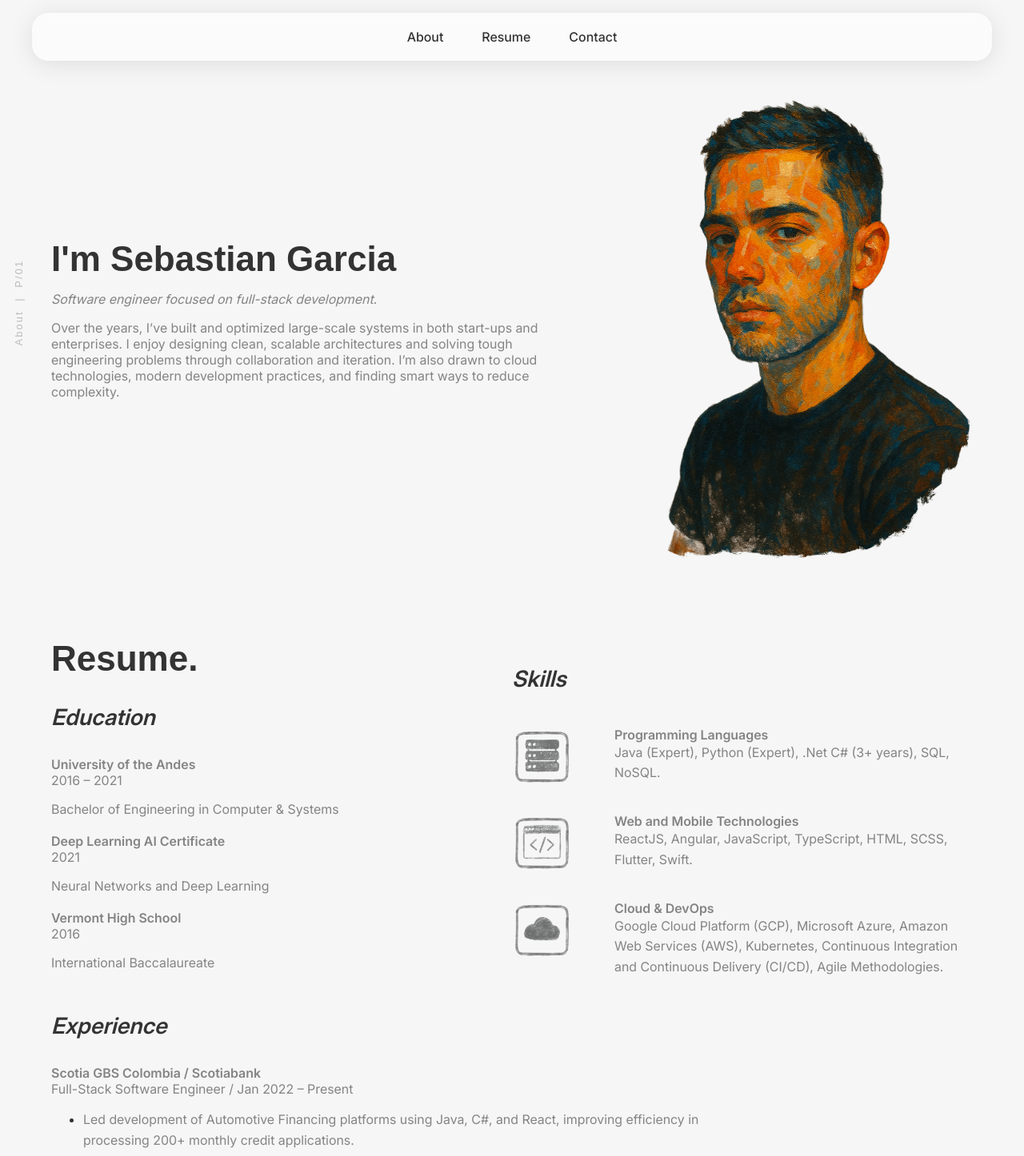
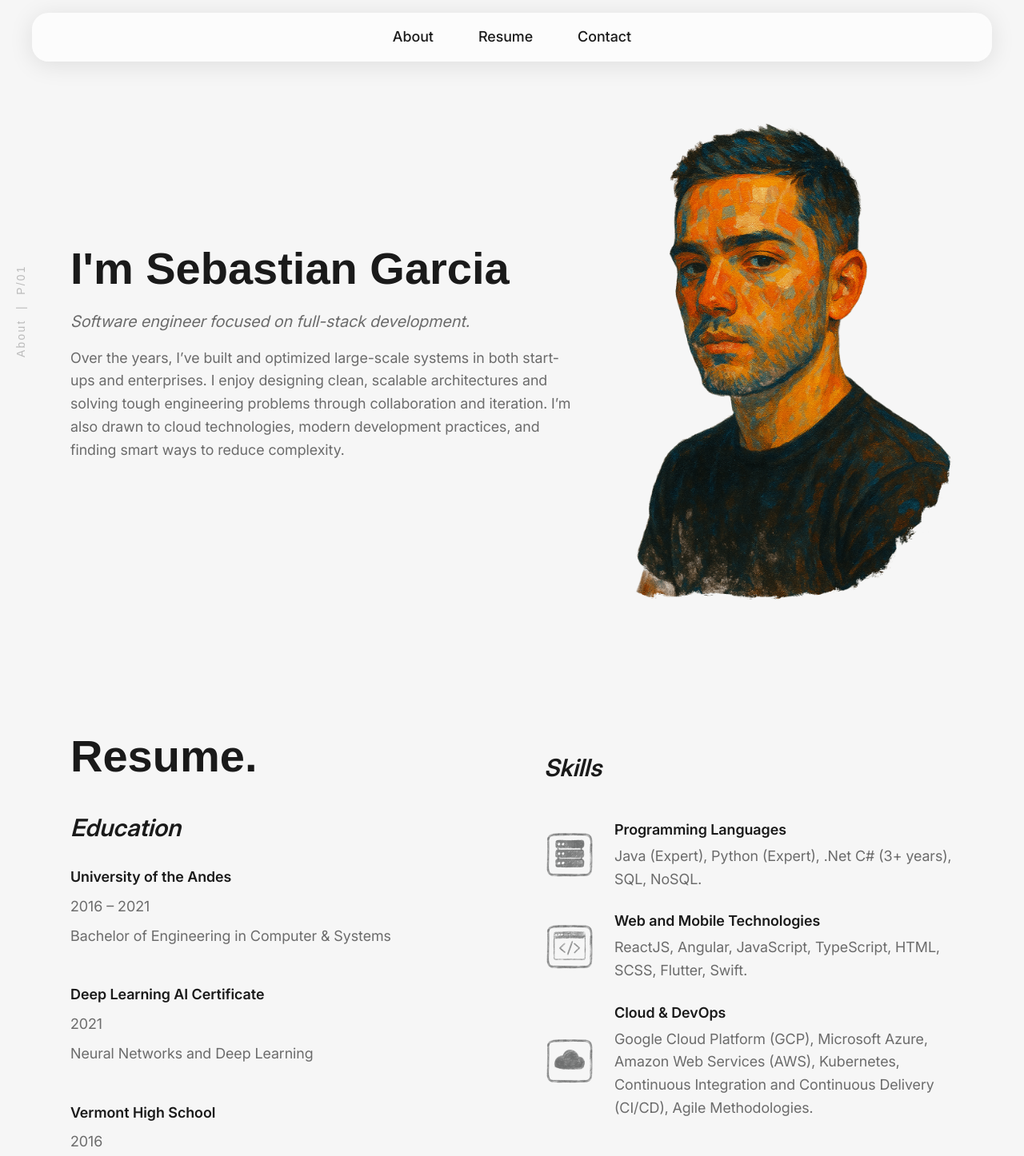
Before and after one commit to seebgar/sebastiangarcia, an Astro site: page / in a window 1280 px wide. Shown: the top 1446 px of the page at 80% size. Built offline with nearby package versions, Linux system fonts and the light colour scheme; Astro itself is replaced by a stand-in of ours; a web font is replaced by a local one.

Commit message:
Update layout dimensions

```diff
--- a/src/components/About.astro
+++ b/src/components/About.astro
@@ -3,7 +3,7 @@ import { Image } from "astro:assets";
 import profilePhoto from "../assets/photos/profile-min.png";
 ---
 
-<div id="pre__section">
+<div class="pre__section">
     <section class="about" id="about">
         <div class="about__txt__section">
             <h1 class="about__txt__title">I'm Sebastian Garcia</h1>
@@ -23,7 +23,7 @@ import profilePhoto from "../assets/photos/profile-min.png";
         <Image
             class="about__image"
             src={profilePhoto}
-            alt="Profile Photo"
+            alt="Portrait of Sebastian Garcia"
             width={400}
             height={600}
             loading="lazy"
--- a/src/components/Contact.astro
+++ b/src/components/Contact.astro
@@ -3,7 +3,7 @@ import { Image } from "astro:assets";
 import profilePhoto from "../assets/photos/bogota-min.jpg";
 ---
 
-<div id="pre__section">
+<div class="pre__section">
     <section class="contact" id="contact">
         <div class="contact__txt__section">
             <h1 class="contact__txt__title">Contact</h1>
@@ -36,7 +36,7 @@ import profilePhoto from "../assets/photos/bogota-min.jpg";
         <Image
             class="contact__image"
             src={profilePhoto}
-            alt="Profile Photo"
+            alt="Bogotá, Colombia skyline"
             loading="lazy"
             decoding="async"
         />
--- a/src/styles/global.css
+++ b/src/styles/global.css
@@ -24,38 +24,80 @@
 
 /* ====== Root ====== */
 :root {
-    --max-w: 1200px;
+    --container-max: 75rem;
+    --prose-max: 65ch;
+    --radius-md: 0.75rem;
     --radius-xl: 1.3rem;
 
-    --space-s: clamp(0.75rem, 2vw, 1rem);
-    --space-m: clamp(1rem, 3vw, 2rem);
-    --space-l: clamp(1.75rem, 6vw, 4rem);
+    --gutter: clamp(1.25rem, 4vw, 3rem);
 
-    --text-body: clamp(0.95rem, 1.5vw, 1rem);
-    --text-subtitle: clamp(1.25rem, 2.75vw + 0.25rem, 1.75rem);
-    --text-title: clamp(2rem, 4vw + 0.5rem, 2.75rem);
+    --space-3xs: 0.25rem;
+    --space-2xs: 0.5rem;
+    --space-xs: 0.75rem;
+    --space-s: clamp(0.75rem, 1.5vw, 1rem);
+    --space-m: clamp(1rem, 2.5vw, 1.5rem);
+    --space-l: clamp(1.5rem, 4vw, 2.5rem);
+    --space-xl: clamp(2rem, 5vw, 3.5rem);
+    --space-2xl: clamp(3rem, 7vw, 5rem);
+    --space-3xl: clamp(4rem, 9vw, 7rem);
 
-    --gray-600: #848484;
-    --header-color: #333;
-    --txt-color: #848484;
+    --text-xs: clamp(0.75rem, 0.7rem + 0.2vw, 0.875rem);
+    --text-sm: clamp(0.875rem, 0.825rem + 0.25vw, 1rem);
+    --text-body: clamp(1rem, 0.95rem + 0.25vw, 1.125rem);
+    --text-lg: clamp(1.125rem, 1.05rem + 0.4vw, 1.25rem);
+    --text-subtitle: clamp(1.375rem, 1.1rem + 1.4vw, 1.875rem);
+    --text-title: clamp(2.25rem, 1.5rem + 3vw, 3.5rem);
+
+    --leading-tight: 1.2;
+    --leading-snug: 1.4;
+    --leading-normal: 1.6;
+    --leading-relaxed: 1.75;
+
+    --header-height: 4.5rem;
+
+    --header-color: #1a1a1a;
+    --txt-color: #6b6b6b;
+    --bg-color: #f6f6f6;
+    --border-color: rgba(0, 0, 0, 0.08);
+    --surface: rgba(255, 255, 255, 0.65);
     --shadow-md: 0 4px 20px rgb(0 0 0 / 0.08);
+    --shadow-lg: 0 4px 30px rgb(0 0 0 / 0.1);
 
     --blur-strong: 7.2px;
 }
 
-/* ====== Global ====== */
+/* ====== Reset / Base ====== */
+*,
+*::before,
+*::after {
+    box-sizing: border-box;
+}
+
 html {
     scroll-behavior: smooth;
-    scroll-padding-top: 8rem;
+    scroll-padding-top: calc(var(--header-height) + var(--space-m));
 }
+
 html,
 body {
     margin: 0;
-    width: 100%;
-    height: 100%;
-    background-color: #f6f6f6;
+    background-color: var(--bg-color);
     font-family: "Inter", sans-serif;
     color: var(--header-color);
+    -webkit-font-smoothing: antialiased;
+    -moz-osx-font-smoothing: grayscale;
+}
+
+body {
+    min-height: 100svh;
+    font-size: var(--text-body);
+    line-height: var(--leading-normal);
+}
+
+img {
+    display: block;
+    max-width: 100%;
+    height: auto;
 }
 
 h1,
@@ -65,70 +107,88 @@ h4,
 h5,
 h6 {
     font-family: "Noto Sans JP", sans-serif;
+    line-height: var(--leading-tight);
+    margin: 0;
+    color: var(--header-color);
 }
 
 p {
     color: var(--txt-color);
     font-size: var(--text-body);
+    line-height: var(--leading-normal);
     margin: 0;
 }
 
-#pre__section {
+a {
+    color: inherit;
+    text-decoration: none;
+    transition: opacity 120ms ease;
+}
+
+a:hover {
+    opacity: 0.6;
+}
+
+a:focus-visible {
+    outline: 2px solid var(--header-color);
+    outline-offset: 3px;
+    border-radius: 0.125rem;
+}
+
+main {
+    display: flex;
+    flex-direction: column;
+}
+
+.pre__section {
     position: relative;
     width: 100%;
 }
+
 .page__index {
     display: none;
-}
-
-.header__nav__list a,
-.contact__txt__subtitle a {
-    color: var(--header-color);
-    font-size: 1rem;
-    text-decoration: none;
-    transition: opacity 120ms ease;
-}
-.header__nav__list a:hover,
-.header__nav__list a:focus-visible,
-.contact__txt__subtitle a:hover,
-.contact__txt__subtitle a:focus-visible {
-    opacity: 0.6;
-    outline: none;
 }
 
 /* ====== Header ====== */
 #header {
     position: fixed;
-    top: 1rem;
-    left: 50%;
-    transform: translateX(-50%);
-    width: calc(100% - 2rem);
-    max-width: var(--max-w);
+    inset-block-start: var(--space-s);
+    inset-inline: var(--space-m);
+    margin-inline: auto;
+    max-width: var(--container-max);
     z-index: 1000;
-    background: rgba(255, 255, 255, 0.6);
-    box-shadow: 0 4px 30px rgba(0, 0, 0, 0.1);
+    background: var(--surface);
+    box-shadow: var(--shadow-lg);
     backdrop-filter: blur(var(--blur-strong));
     -webkit-backdrop-filter: blur(var(--blur-strong));
     border-radius: var(--radius-xl);
     font-weight: 500;
 }
+
 .header__nav__list {
     display: flex;
     justify-content: center;
-    gap: 1.2rem;
+    align-items: center;
+    gap: var(--space-m);
     margin: 0;
-    padding: 1.25rem 2rem;
+    padding: var(--space-s) var(--space-l);
     list-style: none;
+}
+
+.header__nav__list a {
+    color: var(--header-color);
+    font-size: var(--text-body);
 }
 
 /* ====== Footer ====== */
 .footer {
-    padding: 2rem;
+    padding: var(--space-l) var(--gutter);
 }
+
 .footer p {
     color: var(--header-color);
     text-align: right;
-    line-height: 1.6;
+    line-height: var(--leading-normal);
 }
 
 /* ====== Sections ====== */
@@ -136,110 +196,155 @@ p {
 .resume,
 .resume_experience,
 .contact {
-    width: calc(100% - var(--space-l) * 2);
-    max-width: var(--max-w);
+    width: 100%;
+    max-width: var(--container-max);
     margin-inline: auto;
+    padding-inline: var(--gutter);
     display: grid;
     grid-template-columns: 1fr;
-    align-content: flex-start;
 }
 
 /* ====== About ====== */
 .about {
+    gap: var(--space-l);
+    min-height: 100svh;
+    padding-block: calc(var(--header-height) + var(--space-xl))
+        var(--space-2xl);
+    align-content: center;
+}
+
+.about__txt__section {
+    display: grid;
     gap: var(--space-s);
-    min-height: 80svh;
-    margin-top: 2rem;
 }
-.about__txt__section {
-    margin-top: 4rem;
-}
+
 .about__txt__title {
     font-weight: 600;
     font-size: var(--text-title);
-    line-height: 1.1;
-    margin: 0;
 }
+
 .about__txt__subtitle {
     font-style: italic;
-    margin-block: var(--space-s);
+    font-size: var(--text-lg);
 }
+
+.about__txt__section p {
+    max-width: var(--prose-max);
+}
+
 .about__image {
-    max-width: 60%;
+    width: 100%;
+    max-width: 22rem;
     justify-self: center;
-    height: auto;
+    border-radius: var(--radius-md);
 }
 
 /* ====== Resume ====== */
+.resume {
+    gap: var(--space-xl);
+    padding-block: var(--space-2xl);
+}
+
 .resume__txt__section {
-    margin-top: 0;
+    display: grid;
+    gap: var(--space-2xs);
+    align-content: start;
 }
+
 .resume__skills {
     display: grid;
-    grid-template-columns: 1fr 4fr;
-    grid-template-rows: repeat(4, 1fr);
-    grid-column-gap: 1rem;
-    grid-row-gap: 0px;
+    grid-template-columns: auto 1fr;
+    column-gap: var(--space-m);
+    row-gap: var(--space-m);
+    align-items: center;
 }
 
 .resume__skills__title {
-    grid-area: 1 / 1 / 2 / 3;
+    grid-column: 1 / -1;
 }
-.resume__skills__1 {
-    grid-area: 2 / 1 / 3 / 2;
+
+.resume__skills__1,
+.resume__skills__3,
+.resume__skills__5 {
+    display: flex;
+    align-items: center;
+    justify-content: center;
 }
-.resume__skills__2 {
-    grid-area: 2 / 2 / 3 / 3;
+
+.resume__skills__2,
+.resume__skills__4,
+.resume__skills__6 {
+    display: grid;
+    gap: var(--space-3xs);
 }
-.resume__skills__3 {
-    grid-area: 3 / 1 / 4 / 2;
+
+.resume__txt__skill__item {
+    line-height: var(--leading-normal);
+    max-width: var(--prose-max);
 }
-.resume__skills__4 {
-    grid-area: 3 / 2 / 4 / 3;
-}
-.resume__skills__5 {
-    grid-area: 4 / 1 / 5 / 2;
-}
-.resume__skills__6 {
-    grid-area: 4 / 2 / 5 / 3;
-}
-.resume__txt__skill__item {
-    line-height: 1.6;
-}
+
 .resumen__skills__icon {
-    justify-self: center;
-    height: 75px;
-    width: 75px;
+    height: clamp(3.25rem, 5vw, 4.5rem);
+    width: clamp(3.25rem, 5vw, 4.5rem);
     object-fit: contain;
 }
+
 .resume__txt__subtitle {
     font-style: italic;
-    margin-block: var(--space-l);
+    margin-block: var(--space-m) var(--space-s);
     font-weight: 600;
     color: var(--header-color);
     font-size: var(--text-subtitle);
 }
+
 .resume_experience {
-    gap: var(--space-s);
+    gap: var(--space-l);
+    padding-block: 0 var(--space-2xl);
 }
+
+.resume_experience > div {
+    display: grid;
+    gap: var(--space-2xs);
+}
+
+.resume__list {
+    margin: var(--space-2xs) 0 0;
+    padding-inline-start: var(--space-l);
+}
+
 .resume__list li + li {
-    margin-top: var(--space-s);
+    margin-top: var(--space-xs);
 }
+
+.resume__list p {
+    line-height: var(--leading-normal);
+    max-width: var(--prose-max);
+}
+
 .resume__txt__period {
-    margin-bottom: var(--space-s);
+    color: var(--txt-color);
 }
+
 .resume__txt__experience__company {
     font-weight: 600;
+    color: var(--header-color);
 }
-.resume__list p {
-    line-height: 1.6;
+
+.resume_experience hr {
+    border: 0;
+    border-top: 1px solid var(--border-color);
+    margin-block: var(--space-m);
 }
 
 /* ====== Contact ====== */
 .contact {
-    gap: var(--space-s);
+    gap: var(--space-l);
     min-height: 100svh;
-    margin-top: 2rem;
+    padding-block: var(--space-2xl);
+    position: relative;
+    align-items: center;
 }
+
 @keyframes parallax {
     from {
         transform: translateY(-10%);
@@ -248,42 +353,49 @@ p {
         transform: translateY(90%);
     }
 }
+
 .contact__txt__section {
     position: absolute;
-    left: 0;
-    right: 0;
-    padding: 3rem;
-    background: rgba(255, 255, 255, 0.6);
-    box-shadow: 0 4px 30px rgba(0, 0, 0, 0.1);
+    inset-block-start: 0;
+    inset-inline: var(--gutter);
+    padding: var(--space-xl);
+    background: var(--surface);
+    box-shadow: var(--shadow-lg);
     backdrop-filter: blur(var(--blur-strong));
     -webkit-backdrop-filter: blur(var(--blur-strong));
+    border-radius: var(--radius-xl);
     animation: parallax linear both;
     animation-timeline: view();
 }
-.contact__txt__section p {
-    color: var(--text-title);
-}
+
 .contact__txt__title {
     font-weight: 600;
     font-size: var(--text-title);
-    line-height: 1.1;
-    margin: 0;
 }
+
 .contact__txt__subtitle {
     font-style: italic;
-    margin-block: var(--space-l);
+    margin-block: var(--space-l) 0;
     display: grid;
     grid-template-columns: 1fr;
+    gap: var(--space-2xs);
 }
+
 .contact__txt__subtitle p,
 .contact__txt__subtitle a {
-    line-height: 2;
+    line-height: var(--leading-relaxed);
 }
+
+.contact__txt__subtitle a {
+    color: var(--header-color);
+    font-size: var(--text-body);
+}
+
 .contact__image {
-    justify-self: center;
     width: 100%;
     height: 100svh;
     object-fit: cover;
+    justify-self: center;
 }
 
 /* ====== Media ====== */
@@ -291,80 +403,75 @@ p {
     .page__index {
         display: block;
         position: absolute;
-        left: var(--space-s);
-        top: 55%;
+        inset-inline-start: var(--space-s);
+        inset-block-start: 55%;
         transform: translateY(-50%) rotate(-90deg);
         transform-origin: left top;
         font-family: "Noto Sans JP", sans-serif;
-        font-size: 0.8rem;
+        font-size: var(--text-xs);
         letter-spacing: 0.17em;
         color: #bbb;
         white-space: nowrap;
         pointer-events: none;
-        text-orientation: mixed;
     }
 
-    /* Header */
     .header__nav__list {
-        gap: 3rem;
+        gap: var(--space-xl);
     }
 
-    /* About */
     .about {
         grid-template-columns: 3fr 2fr;
-        gap: var(--space-l);
-        align-content: center;
-        justify-items: end;
-        margin-top: 0;
-        min-height: 100svh;
+        gap: var(--space-xl);
+        align-items: center;
     }
-    .about__txt__section {
-        display: grid;
-        align-content: center;
-        margin-top: 0;
-    }
+
     .about__image {
         max-width: 100%;
         justify-self: end;
     }
 
-    /* Resume */
     .resume {
         grid-template-columns: 1fr 1fr;
-        margin-top: 0;
+        gap: var(--space-2xl);
+        align-items: start;
     }
-    .resume__txt__subtitle {
-        margin-block: var(--space-m);
-    }
+
     .resume_experience {
         grid-template-columns: 3fr 1fr;
-        margin-top: 0;
     }
 
-    /* Contact */
     .contact {
         grid-template-columns: 2fr 4fr;
-        gap: var(--space-l);
-        align-content: center;
-        justify-items: end;
-        margin-top: 6rem;
-        position: relative;
-        margin-inline: 0;
-        width: 100%;
+        gap: var(--space-xl);
+        padding-inline: 0;
         max-width: 100%;
     }
+
     .contact__txt__section {
-        left: 15%;
-        width: 60%;
-        max-width: 500px;
-        border-radius: var(--radius-xl);
-        padding: 4rem;
+        inset-inline-start: 8%;
+        inset-inline-end: auto;
+        width: min(32rem, 42%);
+        padding: var(--space-2xl);
     }
+
     .contact__txt__subtitle {
-        grid-template-columns: 1fr 4fr;
+        grid-template-columns: auto 1fr;
+        column-gap: var(--space-m);
     }
+
     .contact__image {
-        height: 110svh;
+        height: 100svh;
         justify-self: end;
     }
 }
+
+@media (min-width: 1280px) {
+    .about__image {
+        max-width: 26rem;
+    }
+
+    .contact__txt__section {
+        inset-inline-start: 12%;
+        width: min(34rem, 38%);
+    }
+}
```
Also changed, not shown: src/components/Resume.astro (+4 -4 lines), tests/index.test.ts (+23 -0 lines).
